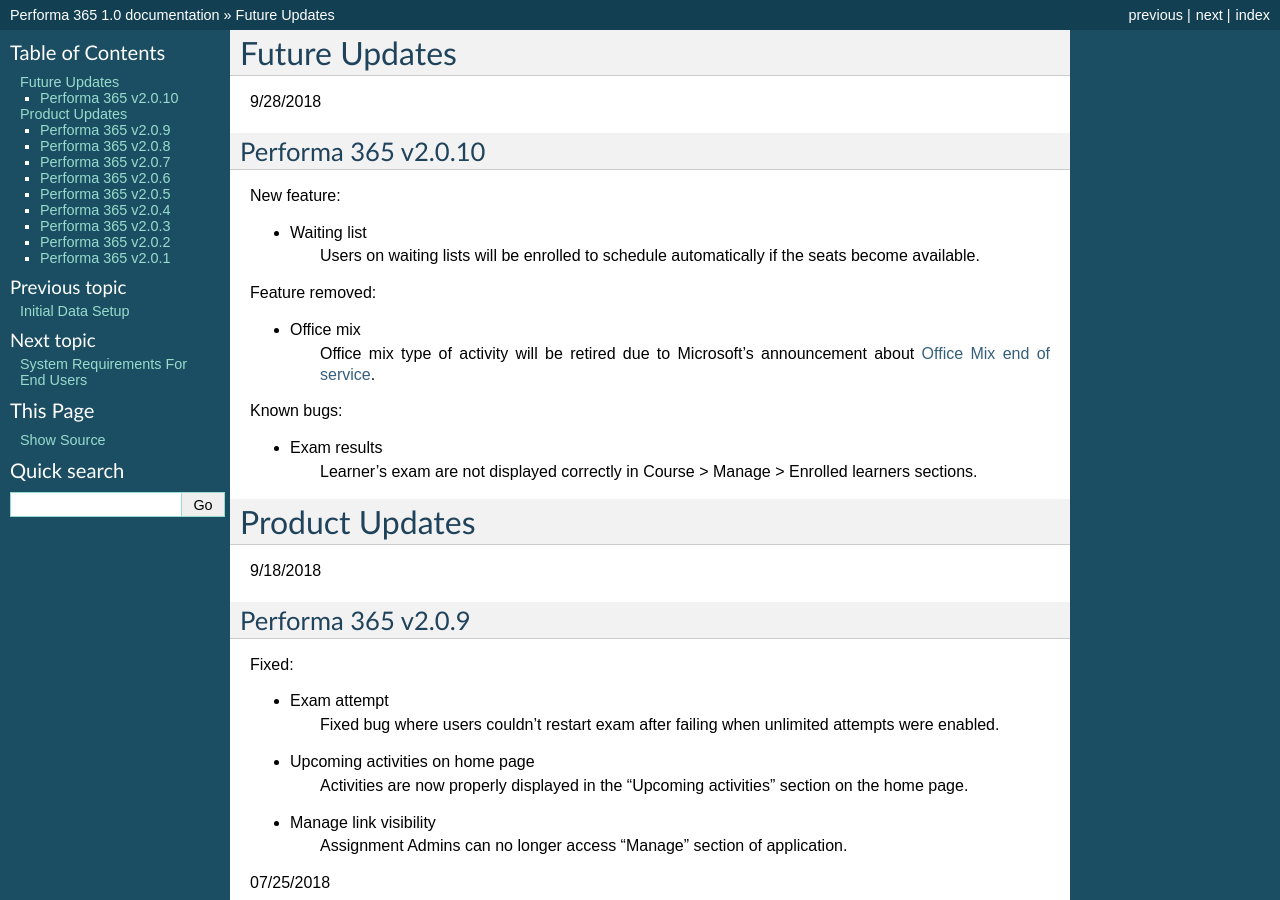
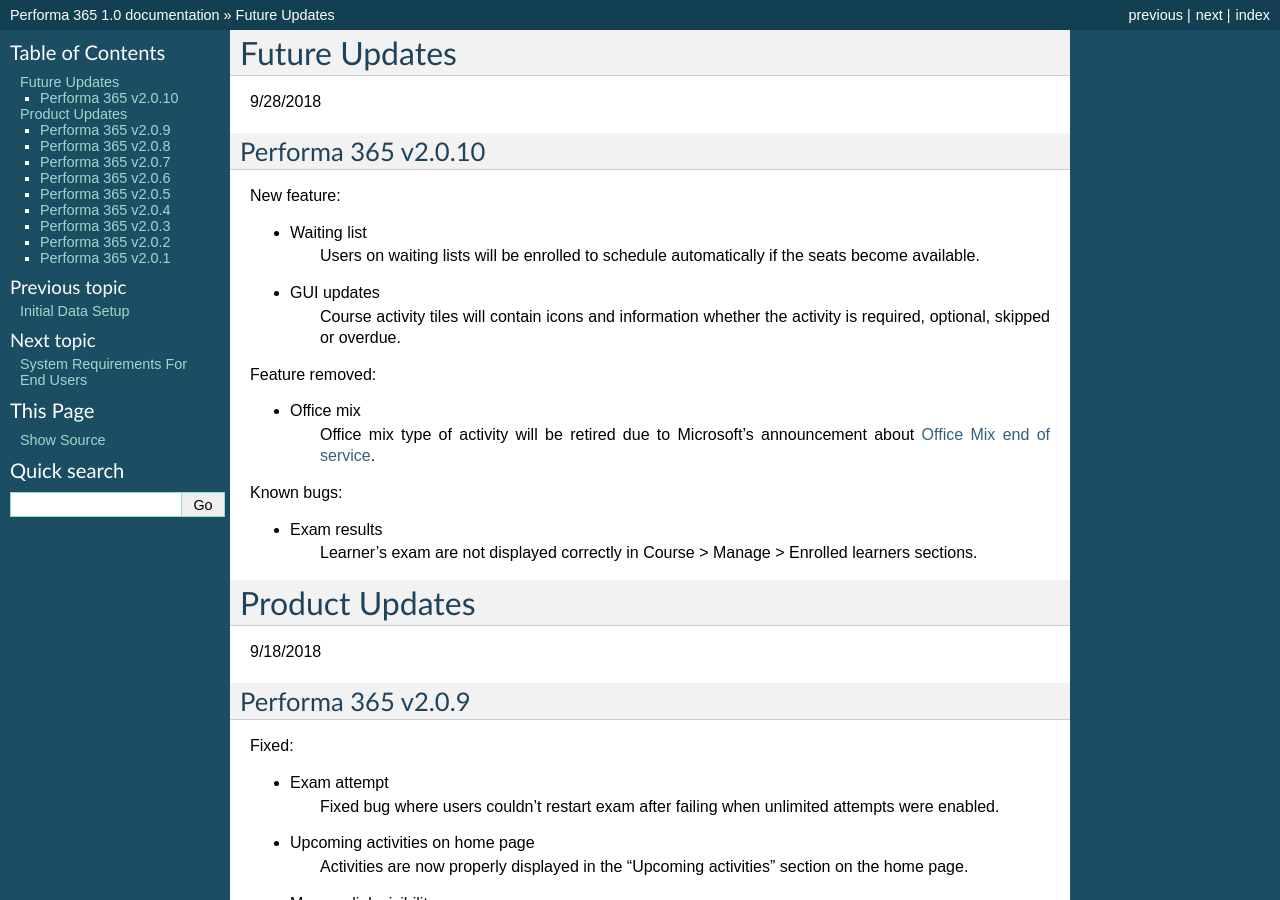
Before and after one commit to pslisko/performa365docs, a Sphinx documentation site: the page built from docs/general/product_updates.rst, in a window 1280 px wide and 900 px high. Built offline with Sphinx 7.4.7, drawn with Linux system fonts in a browser that asks for light colours; pages that are not in the unit, such as notebooks, are missing from menus.

Commit message:
Update product_updates.rst

```diff
--- a/docs/general/product_updates.rst
+++ b/docs/general/product_updates.rst
@@ -12,6 +12,10 @@
 
 * Waiting list
    Users on waiting lists will be enrolled to schedule automatically if the seats become available.
+
+* GUI updates
+   Course activity tiles will contain icons and information whether the activity is required, optional, skipped or overdue.
+
 
 Feature removed:
 
```
